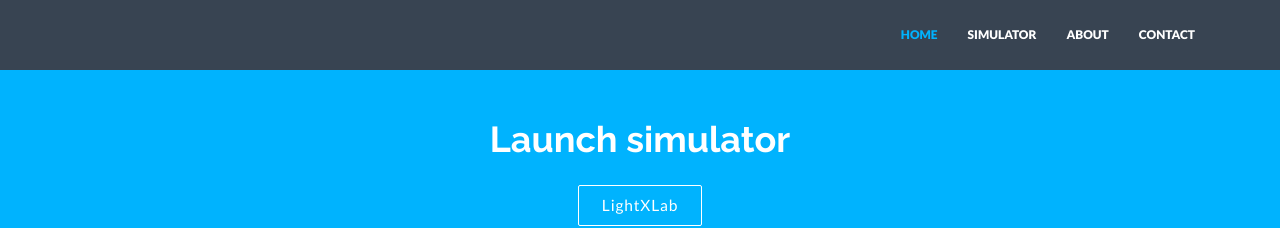
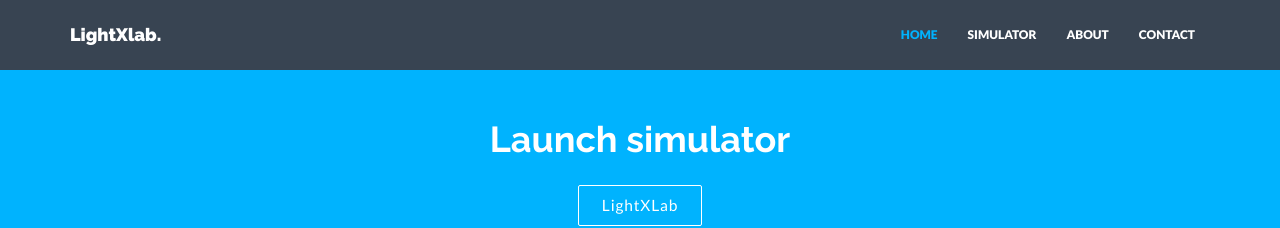
Before and after one commit to satu0king/LightXlab, a Jekyll site: the page built from index.html, in a window 1280 px wide. Shown: the top 228 px of the page. Built offline with Jekyll 4.4.1, drawn with Linux system fonts in a browser that asks for light colours; nearby versions of some CDN libraries.

Commit message:
Revert "changed title"
This reverts commit dddc3e13839ab47890d6fa651eff9f56d431733c.

```diff
--- a/_includes/nav.html
+++ b/_includes/nav.html
@@ -8,7 +8,7 @@
         <span class="icon-bar"></span>
         <span class="icon-bar"></span>
       </button>
-      <a class="navbar-brand" href="{{ "/"  | prepend: site.baseurl }}">{{ LightXlab }}</a>
+      <a class="navbar-brand" href="{{ "/"  | prepend: site.baseurl }}">{{ site.title }}</a>
     </div>
     <div class="navbar-collapse collapse navbar-right">
       <ul class="nav navbar-nav">
```
